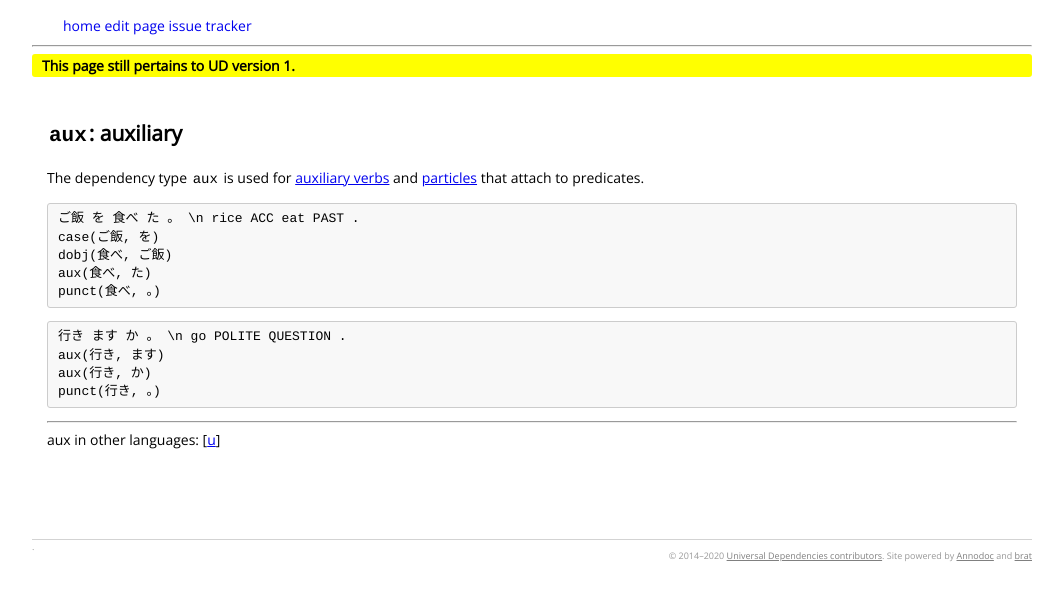
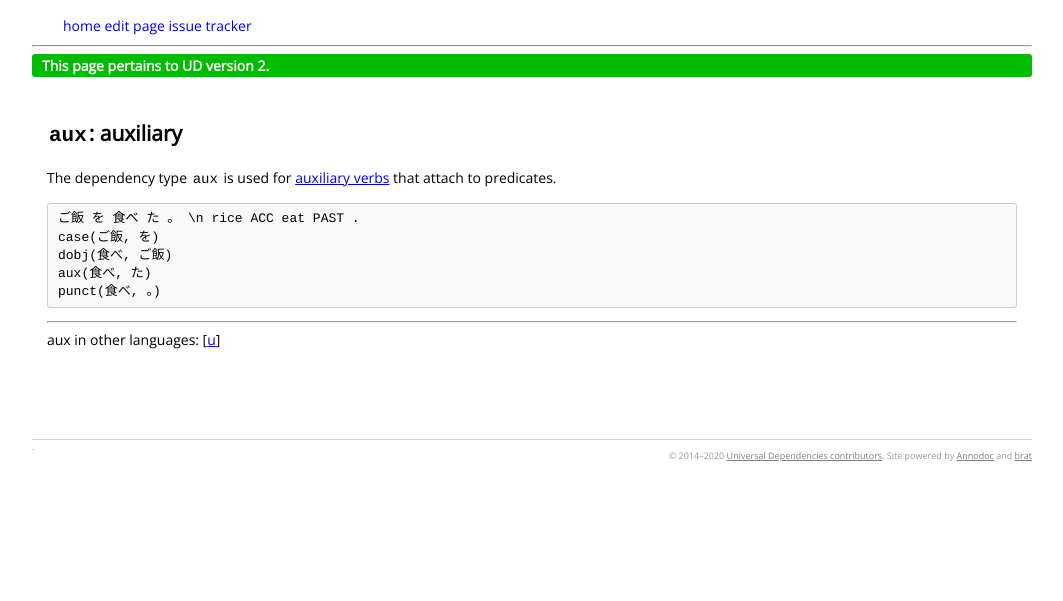
Before and after one commit to udjapanese/docs, a Jekyll site: the page built from _ja/dep/aux_.md, in a window 1280 px wide. Shown: the top 601 px of the page, without its empty margins (108-1171 px from the left). Built offline with Jekyll 4.4.1, drawn with Linux system fonts in a browser that asks for light colours; nearby versions of some CDN libraries; comment, search, counter and statistics services are not loaded.

Commit message:
Update aux_.md

```diff
--- a/_ja/dep/aux_.md
+++ b/_ja/dep/aux_.md
@@ -5,10 +5,10 @@ shortdef: 'auxiliary'
 # The filename "aux" is not allowed on Windows, so we redirect instead
 # (see https://github.com/UniversalDependencies/docs/issues/20)
 redirect_from: "/ja/dep/_aux"
+udver: '2'
 ---
 
-The dependency type `aux` is used for [auxiliary verbs](AUX) and
-[particles](PART) that attach to predicates.
+The dependency type `aux` is used for [auxiliary verbs](AUX) that attach to predicates.
 
 ~~~ sdparse
 ご飯 を 食べ た 。 \n rice ACC eat PAST .
@@ -17,10 +17,3 @@ dobj(食べ, ご飯)
 aux(食べ, た)
 punct(食べ, 。)
 ~~~
-
-~~~ sdparse
-行き ます か 。 \n go POLITE QUESTION .
-aux(行き, ます)
-aux(行き, か)
-punct(行き, 。)
-~~~
```
